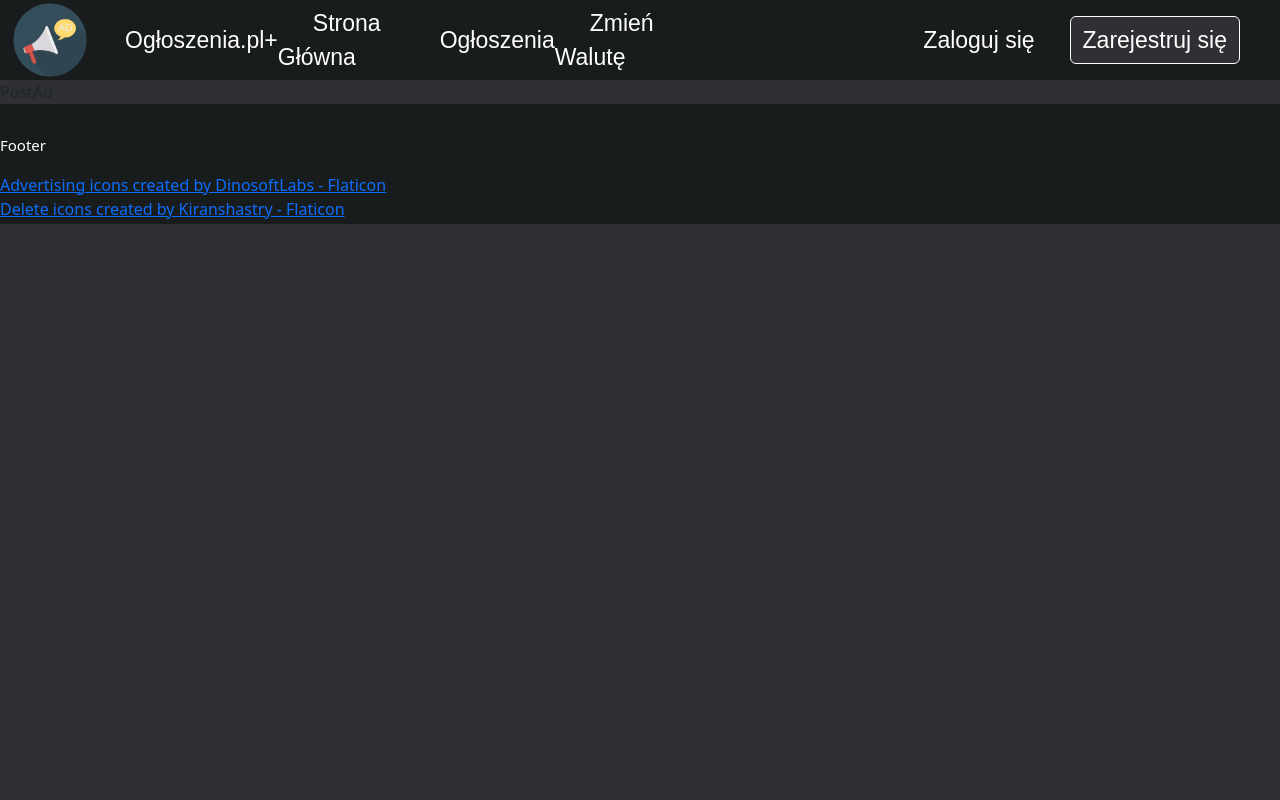
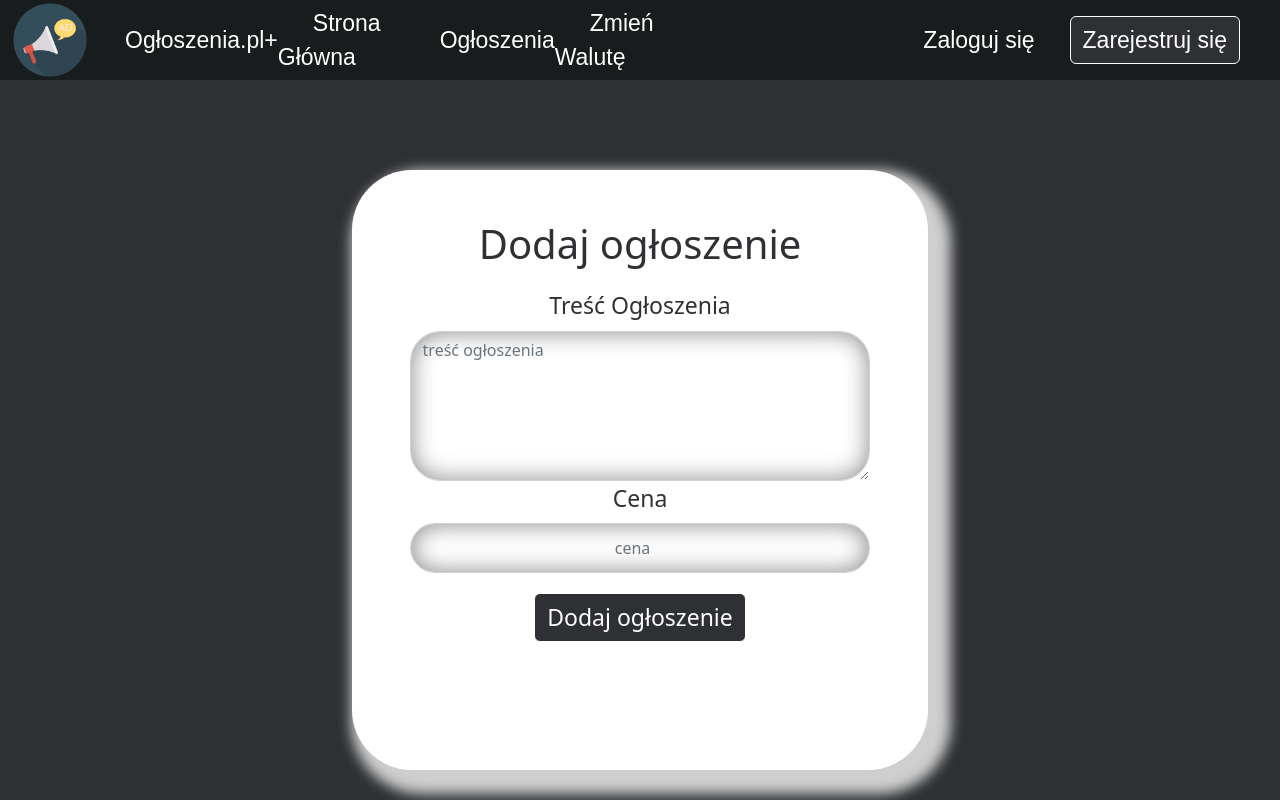
Before and after one commit to WPapuga/WP_PKIM, a React (Create React App) app in the folder frontend/: page /tworzenie in a window 1280 px wide. Shown: the top 800 px of the page. Built offline with nearby package versions, Linux system fonts and the light colour scheme.

Commit message:
add PostAd functionality

```diff
--- /dev/null
+++ b/frontend/src/pages/PostAd.css
@@ -0,0 +1,70 @@
+.PostAdScreen {
+    display: flex;
+    text-align: center;
+    justify-content: center;
+    background-color: #2E3033;
+    padding: 90px 0 90px 0;
+    color: #2E3033;
+}
+
+.SubmitContainer {
+    justify-content: center;
+    align-items: center;
+    height: 600px;
+    width: 45%;
+    box-shadow: 11px 12px 13px 12px rgb(207,207,207);
+    padding-top: 30px;
+    border-radius: 60px;
+    background-color: white;
+}
+
+.SubmitContainer h1 {
+    color: #2E3033;
+}
+
+.Label {
+    color: #2E3033;
+    font-size: 23px;
+}
+
+.SubmitForm {
+    justify-content: center;
+    align-items: center;
+    text-align: center;
+}
+
+.TextArea {
+    margin: 0 auto;
+    width: 80%;
+    height: 150px;
+    max-height: 250px;
+    border-radius: 30px;
+    box-shadow: inset 0px 0px 25px 0px #888;
+}
+
+.InputNumber {
+    text-align: center;
+    margin: 0 auto;
+    width: 80%;
+    height: 50px;
+    border-radius: 60px;
+    box-shadow: inset 0px 0px 25px 0px #888;
+}
+
+h1 {
+    color: white;
+}
+
+.SubmitButton {
+    font-size: 23px;
+    background-color: #2E3033;
+    border-color: white;
+    color: white;
+}
+
+.PostAdMessage {
+    margin-top: 20px;
+    font-size: 23px;
+    color: #61dafb;
+    font-weight: bold;
+}
--- a/frontend/src/pages/PostAd.js
+++ b/frontend/src/pages/PostAd.js
@@ -1,8 +1,59 @@
 import React from 'react'
+import './PostAd.css'
+import Form from 'react-bootstrap/Form';
+import Button from 'react-bootstrap/Button';
+import { useState } from 'react';
+
+async function postAd(data){
+  console.log(data);
+  return fetch("http://localhost:3080/advertCreate", {
+    method: 'PUT',
+    headers: {
+      'Content-Type': 'application/json'
+    },
+    body: JSON.stringify(data)
+  }).then(data => data.json())
+}
 
 function PostAd() {
+  const [postMessage, setPostMessage] = useState('');
+  const [content, setContent] = useState('');
+  const [price, setPrice] = useState('');
+  const [user_id, setUser_id] = useState(sessionStorage.getItem('user_id'));
+
+  const handleSubmit = async e => {
+    e.preventDefault();
+    const token = await postAd({
+      content,
+      price,
+      user_id
+    });
+    setPostMessage(token.message);
+    // window.location.reload(false);
+  }
+
   return (
-    <div>PostAd</div>
+    <body className="App-body">
+    <div className="PostAdScreen">
+      <div className='SubmitContainer'>
+        <h1>Dodaj ogłoszenie</h1>
+        <Form className='SubmitForm' onSubmit={handleSubmit}>
+          <Form.Group>
+            <Form.Label className='Label'>Treść Ogłoszenia</Form.Label>
+            <Form.Control className='TextArea' as="textarea" placeholder="treść ogłoszenia" value={content} onChange={(event) => setContent(event.target.value)}></Form.Control>
+          </Form.Group>
+          <Form.Group>
+            <Form.Label className='Label'>Cena</Form.Label>
+            <Form.Control className='InputNumber' type='number' placeholder="cena" value={price} onChange={(event) => setPrice(event.target.value)}></Form.Control>
+          </Form.Group>
+          <Button className='SubmitButton' variant="primary" type="submit">Dodaj ogłoszenie</Button>
+          <Form.Group>
+              <Form.Label className="PostAdMessage">{postMessage}</Form.Label>
+          </Form.Group>
+        </Form>
+      </div>
+    </div>
+    </body>
   )
 }
 
```
